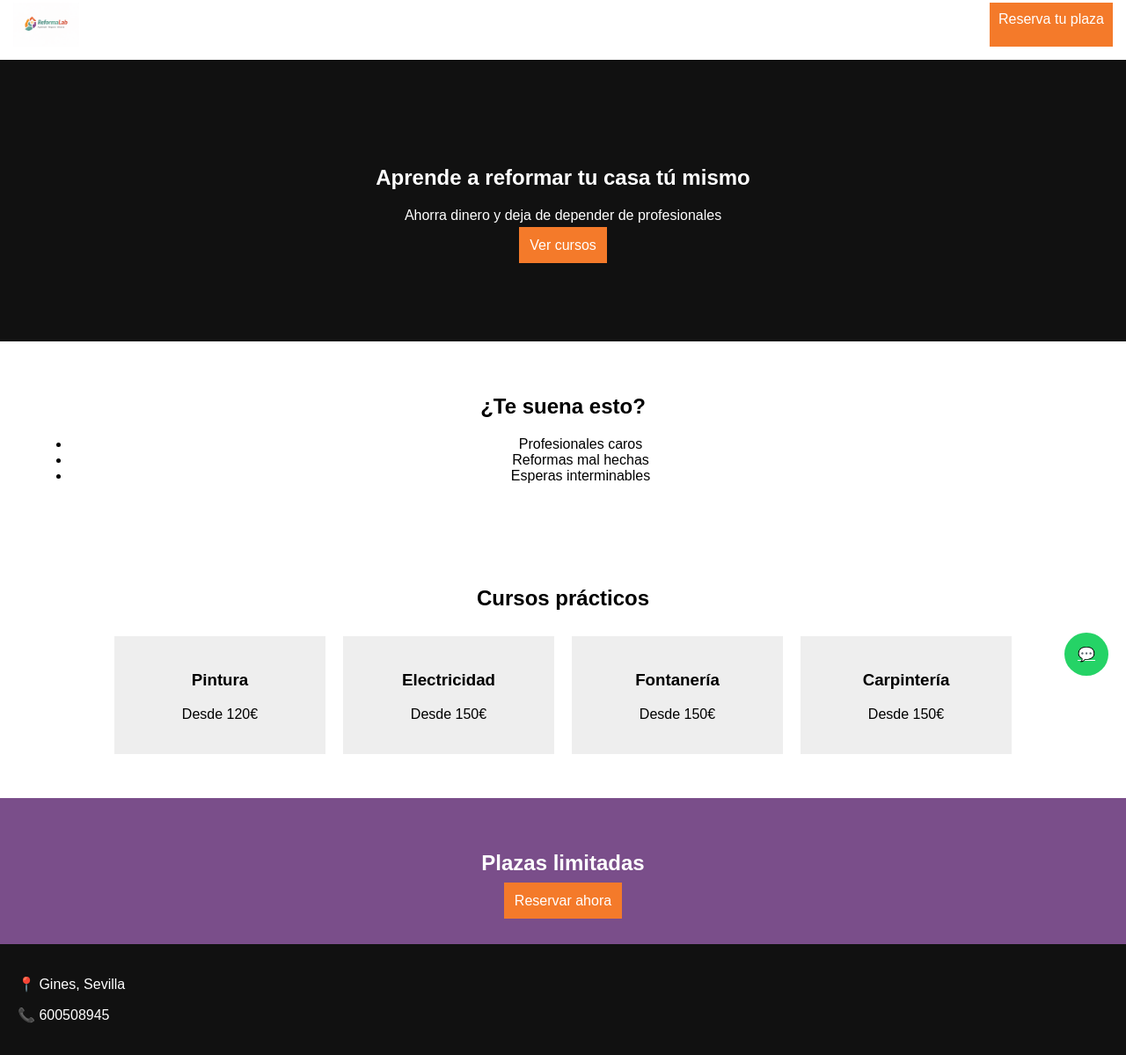
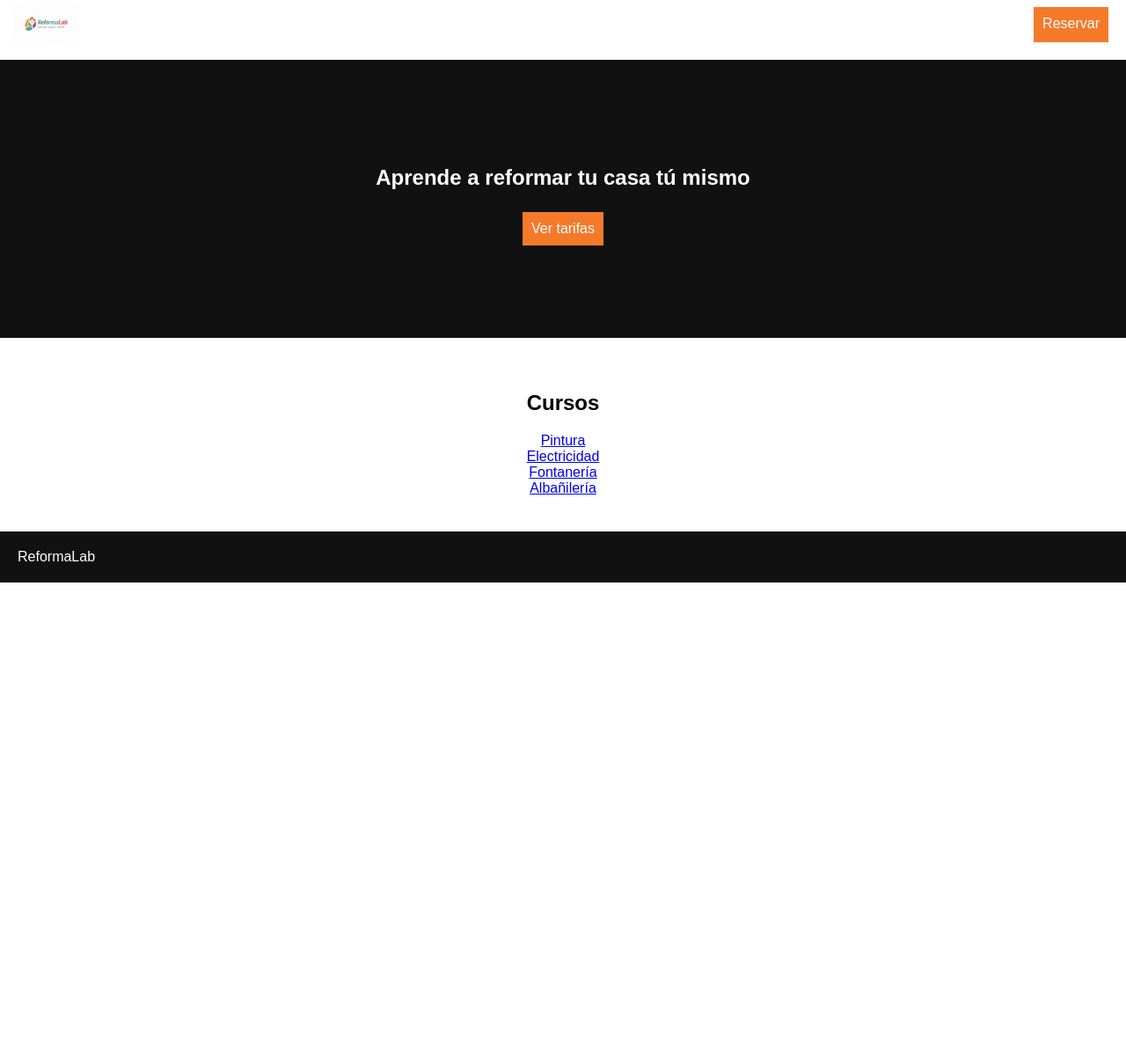
Before and after one commit to mllera/reformalab-web, a plain HTML site: page index.html in a window 1280 px wide. Shown: the part 12-1211 px from the top of the page at 88% size. After the commit the page ends 800 px from the top, so only its background shows below. Drawn offline with Linux system fonts and the light colour scheme.

Commit message:
Add files via upload

```diff
--- a/index.html
+++ b/index.html
@@ -1,54 +1,24 @@
-<!DOCTYPE html>
-<html lang="es">
-<head>
-<meta charset="UTF-8">
-<meta name="viewport" content="width=device-width, initial-scale=1.0">
-<title>ReformaLab - Aprende, Repara, Ahorra</title>
-<link rel="stylesheet" href="style.css">
-</head>
-<body>
+<!DOCTYPE html><html lang="es"><head>
+<meta charset="UTF-8"><meta name="viewport" content="width=device-width, initial-scale=1.0">
+<title>ReformaLab</title><link rel="stylesheet" href="style.css"></head><body>
 
 <header>
-  <img src="logo.png" class="logo">
-  <a class="cta" href="https://wa.me/34600508945">Reserva tu plaza</a>
+<img src="logo.png" class="logo">
+<a class="cta" href="https://wa.me/34600508945">Reservar</a>
 </header>
 
 <section class="hero">
-  <h1>Aprende a reformar tu casa tú mismo</h1>
-  <p>Ahorra dinero y deja de depender de profesionales</p>
-  <a href="#cursos" class="btn">Ver cursos</a>
+<h1>Aprende a reformar tu casa tú mismo</h1>
+<a href="tarifas.html" class="btn">Ver tarifas</a>
 </section>
 
-<section class="problema">
-<h2>¿Te suena esto?</h2>
-<ul>
-<li>Profesionales caros</li>
-<li>Reformas mal hechas</li>
-<li>Esperas interminables</li>
-</ul>
+<section>
+<h2>Cursos</h2>
+<a href="curso-pintura.html">Pintura</a><br>
+<a href="curso-electricidad.html">Electricidad</a><br>
+<a href="curso-fontaneria.html">Fontanería</a><br>
+<a href="curso-albanileria.html">Albañilería</a>
 </section>
 
-<section id="cursos">
-<h2>Cursos prácticos</h2>
-<div class="cards">
-<div class="card"><h3>Pintura</h3><p>Desde 120€</p></div>
-<div class="card"><h3>Electricidad</h3><p>Desde 150€</p></div>
-<div class="card"><h3>Fontanería</h3><p>Desde 150€</p></div>
-<div class="card"><h3>Carpintería</h3><p>Desde 150€</p></div>
-</div>
-</section>
-
-<section class="cta-section">
-<h2>Plazas limitadas</h2>
-<a href="https://wa.me/34600508945" class="btn">Reservar ahora</a>
-</section>
-
-<footer>
-<p>📍 Gines, Sevilla</p>
-<p>📞 600508945</p>
-</footer>
-
-<a href="https://wa.me/34600508945" class="whatsapp">💬</a>
-
-</body>
-</html>
+<footer>ReformaLab</footer>
+</body></html>
--- a/script.js
+++ b/script.js
@@ -1 +1 @@
-// JS placeholder
+// future
--- a/style.css
+++ b/style.css
@@ -1,12 +1,7 @@
 body{margin:0;font-family:Arial}
 header{display:flex;justify-content:space-between;padding:15px}
 .logo{height:50px}
-.cta{background:#F47A2A;color:#fff;padding:10px;text-decoration:none}
+.cta,.btn{background:#F47A2A;color:#fff;padding:10px;text-decoration:none;margin:5px;display:inline-block}
 .hero{background:#111;color:#fff;text-align:center;padding:100px 20px}
-.btn{background:#F47A2A;color:#fff;padding:12px;text-decoration:none}
 section{padding:40px;text-align:center}
-.cards{display:flex;flex-wrap:wrap;justify-content:center}
-.card{background:#eee;margin:10px;padding:20px;width:200px}
-.cta-section{background:#7A4E8A;color:#fff}
 footer{background:#111;color:#fff;padding:20px}
-.whatsapp{position:fixed;bottom:20px;right:20px;background:#25D366;color:#fff;padding:15px;border-radius:50%}
```
Also changed, not shown: curso-albanileria.html (added, +22 -0 lines), curso-electricidad.html (added, +22 -0 lines), curso-fontaneria.html (added, +22 -0 lines), curso-pintura.html (added, +22 -0 lines), tarifas.html (added, +16 -0 lines), ubicacion.html (added, +18 -0 lines).
